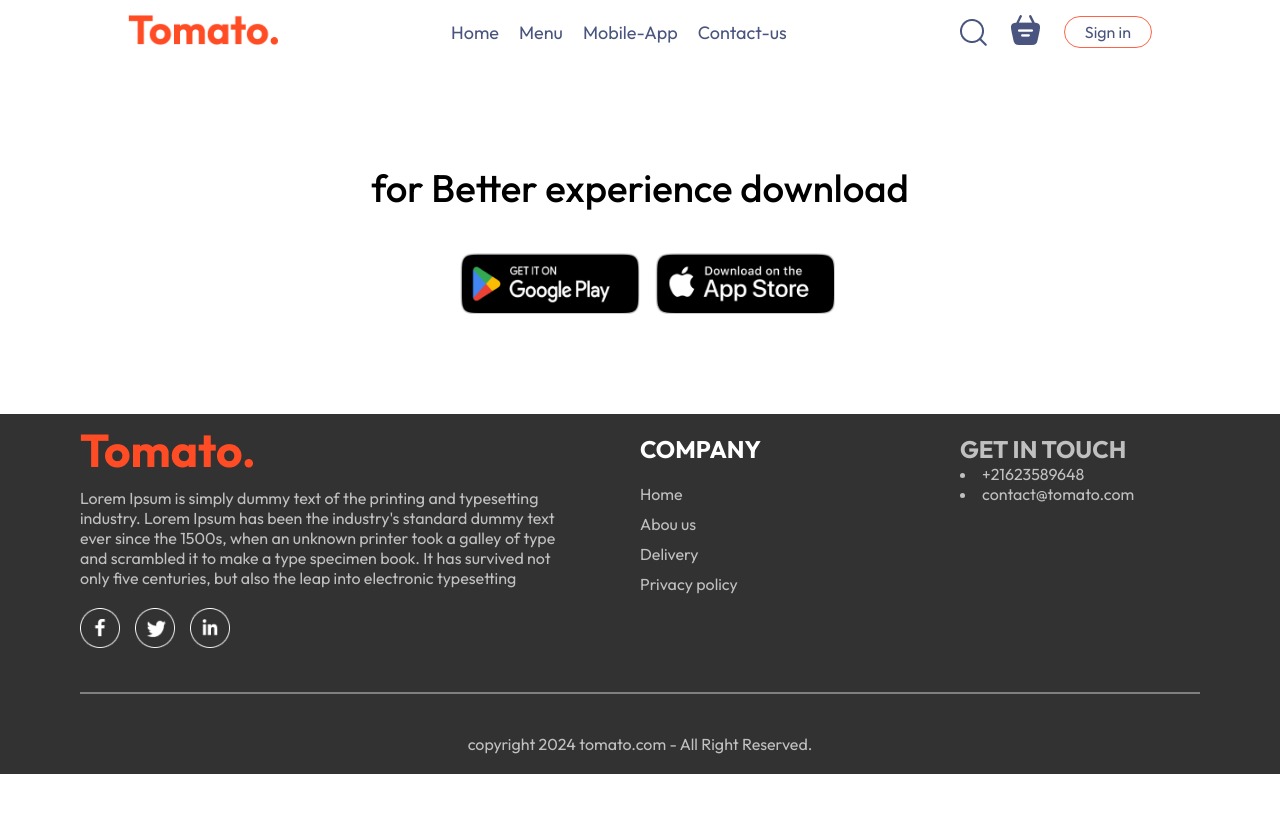
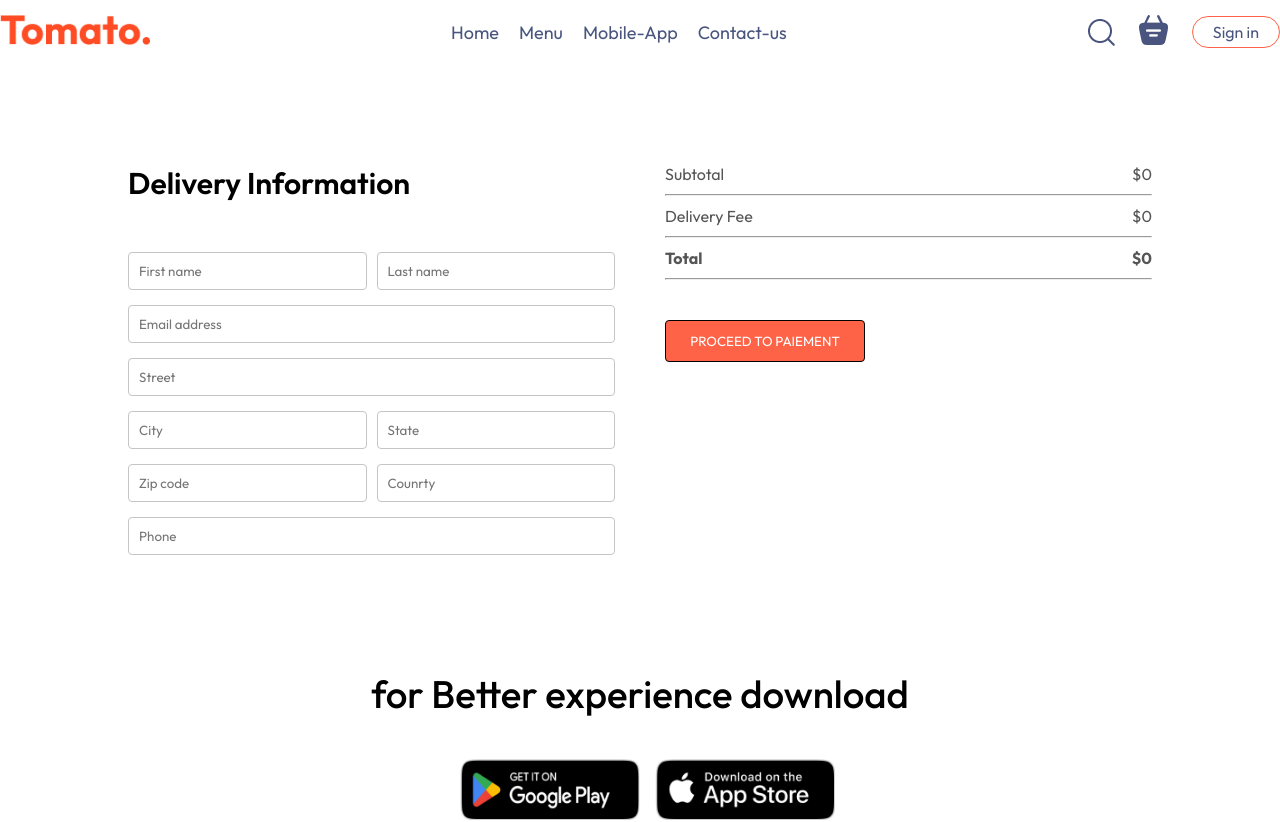
Before and after one commit to jawadi-hiba/tomato-web-site, a React (Vite) app: page /order in a window 1280 px wide. Shown: the top 822 px of the page. Before the commit the page ends 800 px from the top, so only its background shows below. Built offline with nearby package versions, Linux system fonts and the light colour scheme.

Commit message:
fix/place-order-func

```diff
--- a/src/App.jsx
+++ b/src/App.jsx
@@ -4,16 +4,16 @@
 import Home from "./pages/Home/Home.jsx";
 import Cart from "./pages/Cart/Cart.jsx";
 import PlaceOrder from "./pages/PlaceOrder/PlaceOrder.jsx";
+import AppDownload from "./components/AppDownload/AppDownload.jsx";
 import Footer from "./components/Footer/Footer.jsx";
-import AppDownload from "./components/AppDownload/AppDownload.jsx";
 import LoginPopup from "./components/LoginPopUp/LoginPopup.jsx";
 const App = () => {
   const [showLogin, setShowLogin] = useState(false);
   return (
     <>
       {showLogin ? <LoginPopup setShowLogin={setShowLogin} /> : <></>}
+      <Navbar setShowLogin={setShowLogin} />
       <div className="app">
-        <Navbar setShowLogin={setShowLogin} />
         <Routes>
           <Route path="/" element={<Home />} />
           <Route path="/cart" element={<Cart />} />
--- a/src/components/Navbar/navbar.css
+++ b/src/components/Navbar/navbar.css
@@ -76,7 +76,7 @@
     padding: 8px;
     width: 80px;
     font-size: 15px;
-    font-weight: 500;
+    font-weight: 600;
   }
 }
 
@@ -87,7 +87,7 @@
   .navbar-menu {
     gap: 10px;
     font-size: 15px;
-    font-weight: 500;
+    font-weight: 600;
   }
   .navbar-right img {
     width: 20px;
@@ -95,7 +95,7 @@
   .navbar-right button {
     padding: 8px;
     font-size: 15px;
-    font-weight: 500;
+    font-weight: 600;
 
     width: 80px;
   }
@@ -108,7 +108,7 @@
   .navbar-right button {
     padding: 8px;
     font-size: 15px;
-    font-weight: 500;
+    font-weight: 600;
     width: 80px;
   }
 }
@@ -121,5 +121,6 @@
     padding: 8px;
     font-size: 15px;
     width: 80px;
+    /* margin-right: 20px; */
   }
 }
--- a/src/pages/Cart/Cart.jsx
+++ b/src/pages/Cart/Cart.jsx
@@ -50,13 +50,15 @@
             <hr />
             <div className="cart-total-details">
               <p>Delivery Fee</p>
-              <p>${2}</p>
+              <p>${getTotalCartAmount() === 0 ? 0 : 2}</p>
             </div>
             <hr />
 
             <div className="cart-total-details">
               <b>Total</b>
-              <b>${getTotalCartAmount() + 2}</b>
+              <b>
+                ${getTotalCartAmount() === 0 ? 0 : getTotalCartAmount() + 2}
+              </b>
             </div>
             <hr />
 
--- a/src/pages/PlaceOrder/PlaceOrder.jsx
+++ b/src/pages/PlaceOrder/PlaceOrder.jsx
@@ -1,6 +1,59 @@
+import { useContext } from "react";
 import "./placeOrder.css";
+import { StoreContext } from "../../context/StoreContext";
 function PlaceOrder() {
-  return <></>;
+  const { getTotalCartAmount } = useContext(StoreContext);
+  return (
+    <div>
+      <form action="" className="place-order">
+        <div className="place-order-left">
+          {" "}
+          <p className="title">Delivery Information</p>
+          <div className="multi-fields">
+            <input type="text" placeholder="First name" />
+            <input type="text" placeholder="Last name" />
+          </div>
+          <input type="email" placeholder="Email address" />
+          <input type="text" placeholder="Street" />
+          <div className="multi-fields">
+            <input type="text" placeholder="City" />
+            <input type="text" placeholder="State" />
+          </div>
+          <div className="multi-fields">
+            <input type="text" placeholder="Zip code" />
+            <input type="text" placeholder="Counrty" />
+          </div>
+          <input type="text" placeholder="Phone" />
+        </div>
+        <div className="place-order-right">
+          {" "}
+          <div className="cart-total">
+            <div>
+              <div className="cart-total-details">
+                <p>Subtotal</p>
+                <p>${getTotalCartAmount()}</p>
+              </div>
+              <hr />
+              <div className="cart-total-details">
+                <p>Delivery Fee</p>
+                <p>${getTotalCartAmount() === 0 ? 0 : 2}</p>
+              </div>
+              <hr />
+              <div className="cart-total-details">
+                <b>Total</b>
+                <b>
+                  ${getTotalCartAmount() === 0 ? 0 : getTotalCartAmount() + 2}
+                </b>
+              </div>
+              <hr />
+
+              <button>PROCEED TO PAIEMENT</button>
+            </div>
+          </div>
+        </div>
+      </form>
+    </div>
+  );
 }
 
 export default PlaceOrder;
--- a/src/pages/PlaceOrder/placeOrder.css
+++ b/src/pages/PlaceOrder/placeOrder.css
@@ -0,0 +1,35 @@
+.place-order {
+  display: flex;
+  align-items: start;
+  justify-content: space-between;
+  gap: 50px;
+  margin-top: 100px;
+}
+.place-order-left {
+  width: 100%;
+  max-width: max(30%, 500px);
+}
+.place-order-left .title {
+  font-size: 30px;
+  font-weight: 600;
+  margin-bottom: 50px;
+}
+.place-order-left input {
+  margin-bottom: 15px;
+  width: 100%;
+  padding: 10px;
+  border: 1px solid #c5c5c5;
+  border-radius: 4px;
+  outline-color: tomato;
+}
+.place-order-left .multi-fields {
+  display: flex;
+  gap: 10px;
+}
+.place-order-right {
+  width: 100%;
+  max-width: max(40%, 500px);
+}
+.place-order .cart-total button {
+  margin-top: 30px;
+}
```
